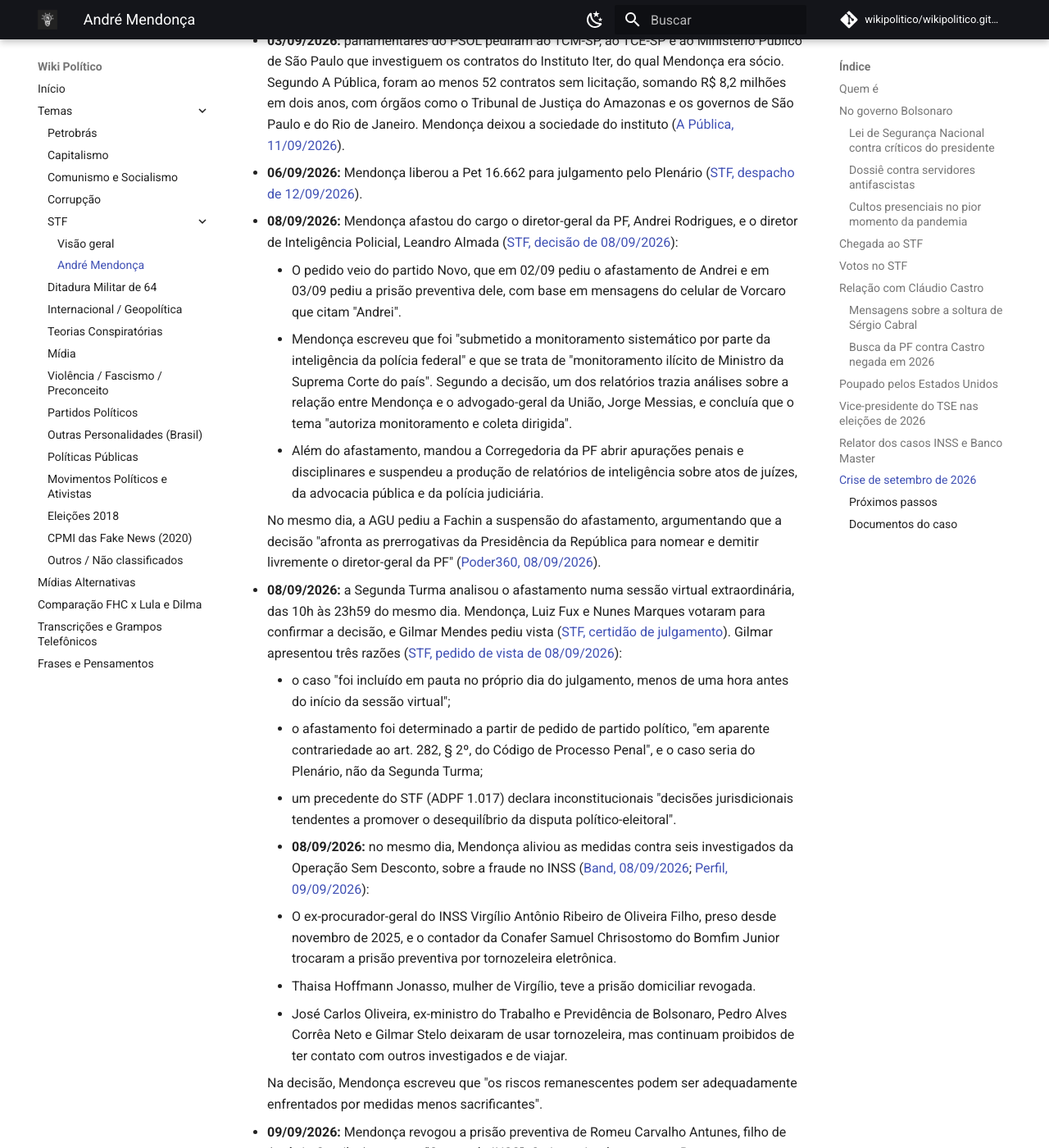
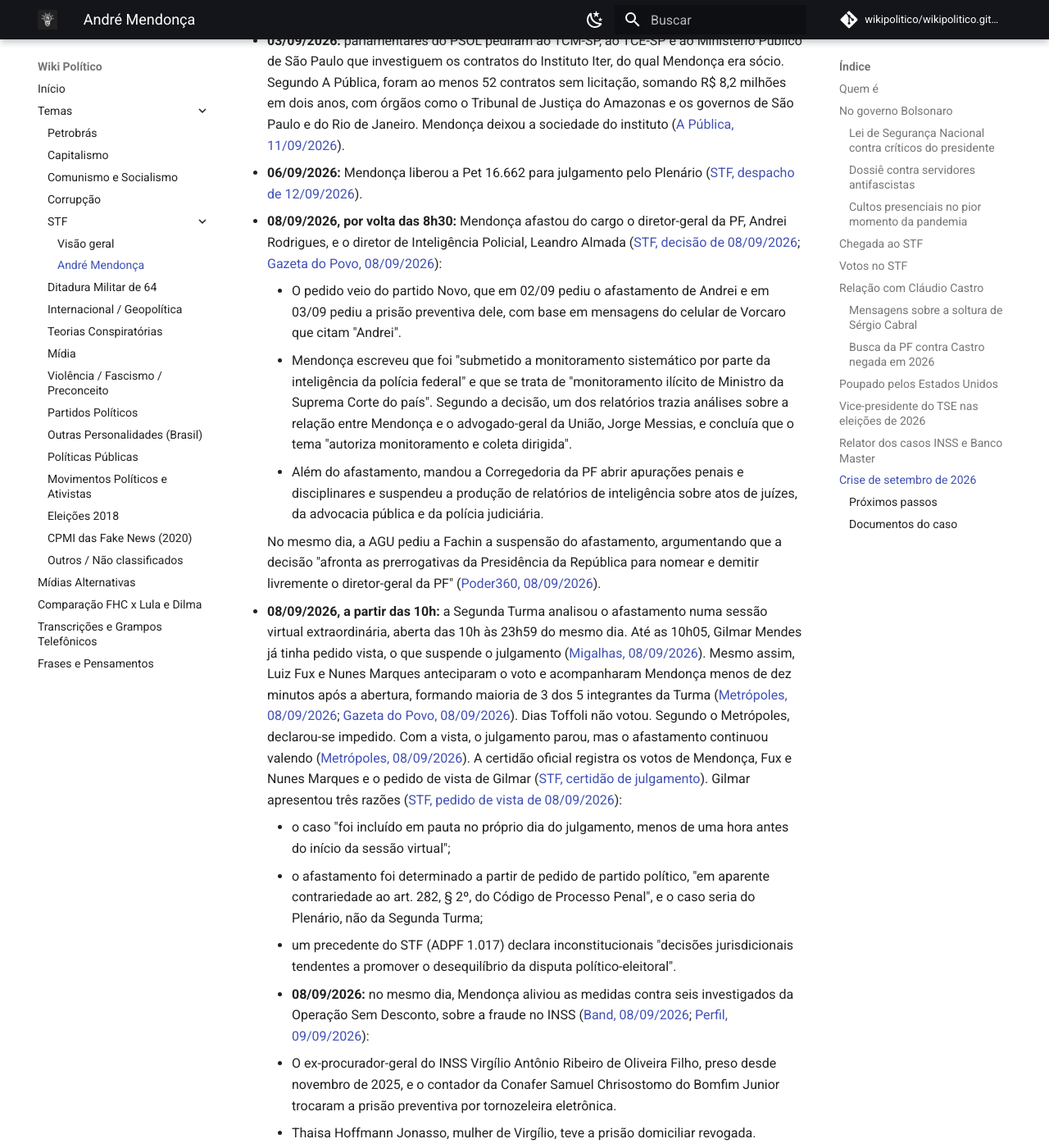
Before and after one commit to wikipolitico/wikipolitico.github.io, an MkDocs documentation site: the page built from docs/temas/stf/andre-mendonca.md, in a window 1280 px wide and 1400 px high, scrolled down 6086 px. Shown: the whole window at 82% size. Built offline with MkDocs 1.6.1 and Material for MkDocs 9.7.7, drawn with Linux system fonts in a browser that asks for light colours; comment, search, counter and statistics services are not loaded.

Commit message:
Corrige ordem do referendo na Segunda Turma na página de Mendonça
Registra que a decisão de afastamento saiu por volta das 8h30, que
Gilmar Mendes pediu vista até as 10h05 e que Fux e Nunes Marques
anteciparam o voto depois disso, menos de dez minutos após a abertura
da sessão virtual, mantendo o afastamento em vigor.

Co-Authored-By: Claude Opus 5 <noreply@anthropic.com>

```diff
--- a/docs/temas/stf/andre-mendonca.md
+++ b/docs/temas/stf/andre-mendonca.md
@@ -106,14 +106,14 @@ Onde a fonte é um documento do processo, o link leva ao [portal do STF](https:/
 - **03/09/2026:** Moraes enviou ao presidente do STF, Edson Fachin, um pedido de investigação contra Mendonça por supostas irregularidades na relatoria das operações Sem Desconto (INSS) e Compliance Zero (Master) ([Agência Brasil, 03/09/2026](https://agenciabrasil.ebc.com.br/justica/noticia/2026-09/moraes-encaminha-fachin-pedido-de-investigacao-contra-mendonca)). Segundo o Brasil de Fato, Moraes apontou "fortes indícios de improbidade administrativa, abuso de autoridade, crime de responsabilidade e favorecimento político" ([Brasil de Fato, 04/09/2026](https://www.brasildefato.com.br/2026/09/04/fachin-assume-pedido-de-moraes-para-investigar-mendonca-no-caso-banco-master/)). Na mesma decisão, no inquérito das fake news, Moraes retirou o sigilo de seis relatórios de inteligência da PF produzidos entre 3 e 31 de agosto ([STF, decisão de 08/09/2026, item 5](https://portal.stf.jus.br/processos/detalhe.asp?incidente=7681133)).
 - **03/09/2026:** parlamentares do PSOL pediram ao TCM-SP, ao TCE-SP e ao Ministério Público de São Paulo que investiguem os contratos do Instituto Iter, do qual Mendonça era sócio. Segundo A Pública, foram ao menos 52 contratos sem licitação, somando R$ 8,2 milhões em dois anos, com órgãos como o Tribunal de Justiça do Amazonas e os governos de São Paulo e do Rio de Janeiro. Mendonça deixou a sociedade do instituto ([A Pública, 11/09/2026](https://apublica.org/nota/instituto-de-andre-mendonca-e-alvo-de-representacoes-para-investigar-irregularidades/)).
 - **06/09/2026:** Mendonça liberou a Pet 16.662 para julgamento pelo Plenário ([STF, despacho de 12/09/2026](https://portal.stf.jus.br/processos/detalhe.asp?incidente=7681133)).
-- **08/09/2026:** Mendonça afastou do cargo o diretor-geral da PF, Andrei Rodrigues, e o diretor de Inteligência Policial, Leandro Almada ([STF, decisão de 08/09/2026](https://portal.stf.jus.br/processos/detalhe.asp?incidente=7681133)):
+- **08/09/2026, por volta das 8h30:** Mendonça afastou do cargo o diretor-geral da PF, Andrei Rodrigues, e o diretor de Inteligência Policial, Leandro Almada ([STF, decisão de 08/09/2026](https://portal.stf.jus.br/processos/detalhe.asp?incidente=7681133); [Gazeta do Povo, 08/09/2026](https://www.gazetadopovo.com.br/republica/fux-cancela-sessao-da-segunda-turma-apos-escalada-da-crise-envolvendo-mendonca-e-moraes/)):
     - O pedido veio do partido Novo, que em 02/09 pediu o afastamento de Andrei e em 03/09 pediu a prisão preventiva dele, com base em mensagens do celular de Vorcaro que citam "Andrei".
     - Mendonça escreveu que foi "submetido a monitoramento sistemático por parte da inteligência da polícia federal" e que se trata de "monitoramento ilícito de Ministro da Suprema Corte do país". Segundo a decisão, um dos relatórios trazia análises sobre a relação entre Mendonça e o advogado-geral da União, Jorge Messias, e concluía que o tema "autoriza monitoramento e coleta dirigida".
     - Além do afastamento, mandou a Corregedoria da PF abrir apurações penais e disciplinares e suspendeu a produção de relatórios de inteligência sobre atos de juízes, da advocacia pública e da polícia judiciária.
 
     No mesmo dia, a AGU pediu a Fachin a suspensão do afastamento, argumentando que a decisão "afronta as prerrogativas da Presidência da República para nomear e demitir livremente o diretor-geral da PF" ([Poder360, 08/09/2026](https://www.poder360.com.br/poder-justica/agu-pede-que-fachin-restitua-andrei-rodrigues-para-a-chefia-da-pf/)).
 
-- **08/09/2026:** a Segunda Turma analisou o afastamento numa sessão virtual extraordinária, das 10h às 23h59 do mesmo dia. Mendonça, Luiz Fux e Nunes Marques votaram para confirmar a decisão, e Gilmar Mendes pediu vista ([STF, certidão de julgamento](https://portal.stf.jus.br/processos/detalhe.asp?incidente=7681133)). Gilmar apresentou três razões ([STF, pedido de vista de 08/09/2026](https://portal.stf.jus.br/processos/detalhe.asp?incidente=7681133)):
+- **08/09/2026, a partir das 10h:** a Segunda Turma analisou o afastamento numa sessão virtual extraordinária, aberta das 10h às 23h59 do mesmo dia. Até as 10h05, Gilmar Mendes já tinha pedido vista, o que suspende o julgamento ([Migalhas, 08/09/2026](https://www.migalhas.com.br/quentes/463991/2-turma-tem-maioria-para-afastar-andrei-da-pf-gilmar-pede-vista)). Mesmo assim, Luiz Fux e Nunes Marques anteciparam o voto e acompanharam Mendonça menos de dez minutos após a abertura, formando maioria de 3 dos 5 integrantes da Turma ([Metrópoles, 08/09/2026](https://www.metropoles.com/brasil/ministros-anteciparam-voto-a-favor-de-mendonca-9-minutos-apos-abertura); [Gazeta do Povo, 08/09/2026](https://www.gazetadopovo.com.br/republica/fux-cancela-sessao-da-segunda-turma-apos-escalada-da-crise-envolvendo-mendonca-e-moraes/)). Dias Toffoli não votou. Segundo o Metrópoles, declarou-se impedido. Com a vista, o julgamento parou, mas o afastamento continuou valendo ([Metrópoles, 08/09/2026](https://www.metropoles.com/brasil/fux-e-kassio-antecipam-voto-e-stf-tem-maioria-para-afastamento-de-andrei)). A certidão oficial registra os votos de Mendonça, Fux e Nunes Marques e o pedido de vista de Gilmar ([STF, certidão de julgamento](https://portal.stf.jus.br/processos/detalhe.asp?incidente=7681133)). Gilmar apresentou três razões ([STF, pedido de vista de 08/09/2026](https://portal.stf.jus.br/processos/detalhe.asp?incidente=7681133)):
 
     - o caso "foi incluído em pauta no próprio dia do julgamento, menos de uma hora antes do início da sessão virtual";
     - o afastamento foi determinado a partir de pedido de partido político, "em aparente contrariedade ao art. 282, § 2º, do Código de Processo Penal", e o caso seria do Plenário, não da Segunda Turma;
```
